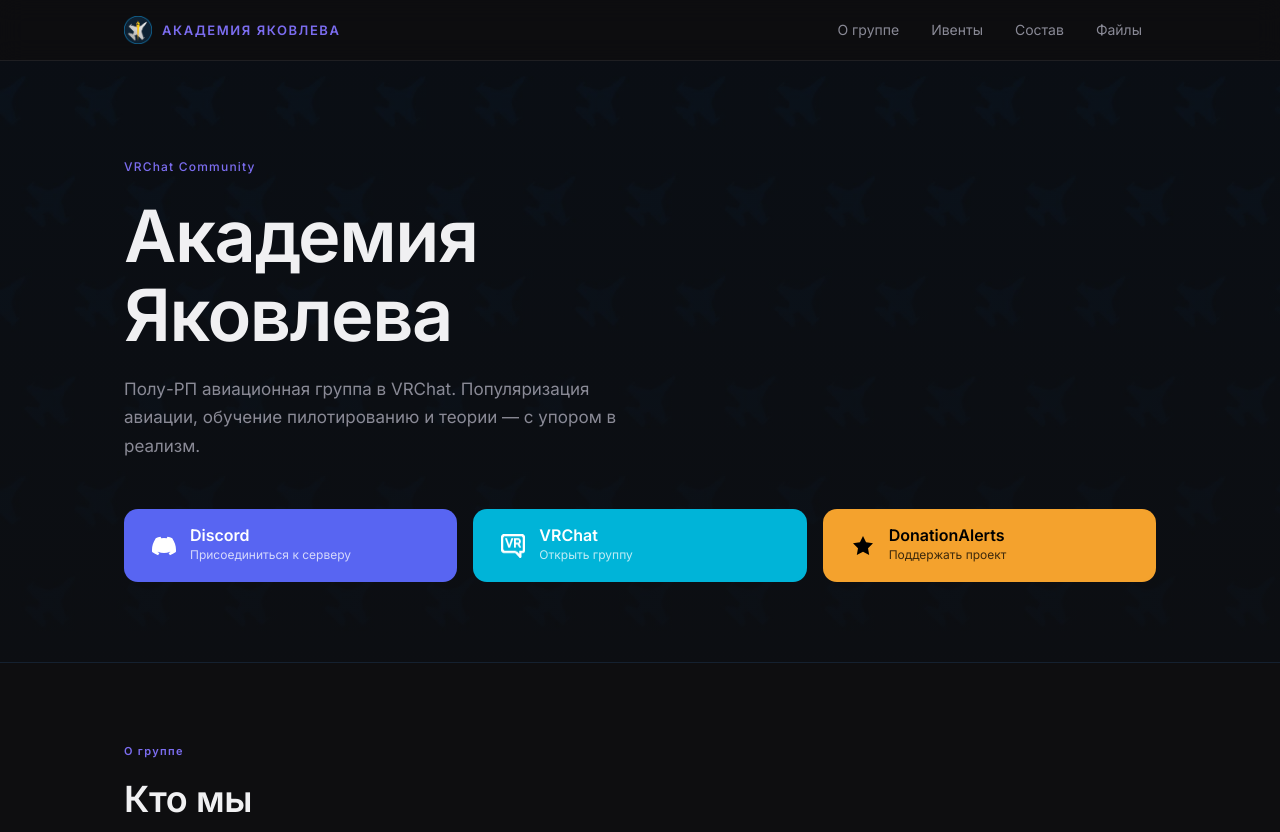
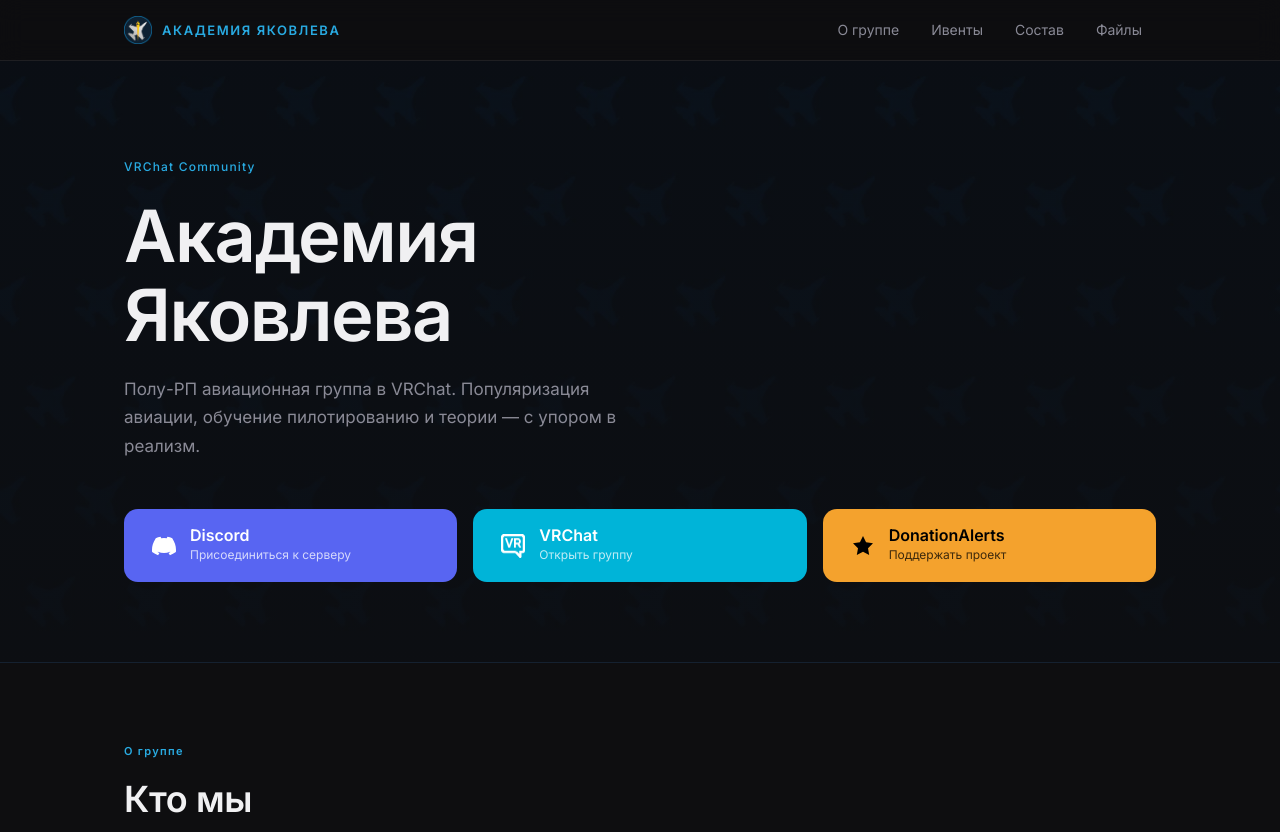
Before and after one commit to Weden19/Website-YAK, a plain HTML site: page index.html in a window 1280 px wide. Shown: the top 832 px of the page. Drawn offline with Linux system fonts and the light colour scheme; no server answers; files whose address does not match are found by name.

```diff
--- a/css/style.css
+++ b/css/style.css
@@ -13,9 +13,9 @@
   --text-primary: #f0f0f2;
   --text-secondary: #8a8a96;
   --text-muted: #4a4a56;
-  --accent: #7c6df0;
-  --accent-dim: rgba(124,109,240,0.15);
-  --accent-border: rgba(124,109,240,0.4);
+  --accent: #29abe2;
+  --accent-dim: rgba(41,171,226,0.15);
+  --accent-border: rgba(41,171,226,0.4);
   --upcoming: #2a9d6c;
   --upcoming-dim: rgba(42,157,108,0.15);
   --font: 'Inter', system-ui, sans-serif;
```
Also changed, not shown: assets/icons/vrchat.png (renamed from assets/vrchat.png).
